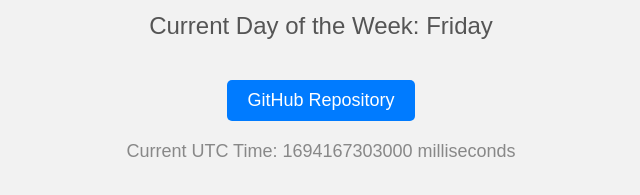
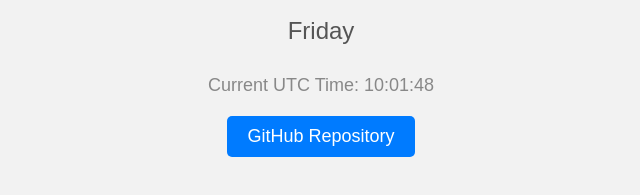
Before and after one commit to lumzyj/FrontendPage, a plain HTML site: page index.html in a window 1280 px wide. Shown: the part 429-624 px from the top of the page, without its empty margins (319-959 px from the left). Drawn offline with Linux system fonts and the light colour scheme.

Commit message:
UTCTime change

```diff
--- a/index.html
+++ b/index.html
@@ -13,35 +13,27 @@
 
     <div data-testid="currentDayOfTheWeek">Friday</div>
 
-    <div data-testid="currentDayOfTheWeek"></div>
+    <div data-testid="currentUTCTime"></div>
 
     <a href="https://github.com/lumzyj/FrontendPage.git" data-testid="githubURL">GitHub Repository</a>
 
-
-    <div data-testid="currentUTCTime"></div>
-
     <script>
-
-        function getCurrentDayOfWeek() {
-            const daysOfWeek = ["Sunday", "Monday", "Tuesday", "Wednesday", "Thursday", "Friday", "Saturday"];
-            const currentDate = new Date();
-            const dayIndex = currentDate.getDay();
-            return daysOfWeek[dayIndex];
+        // Function to update the digital clock
+        function updateDigitalClock() {
+            const currentUTCTimeElement = document.querySelector('[data-testid="currentUTCTime"]');
+            const currentTime = new Date();
+            const hours = String(currentTime.getUTCHours()).padStart(2, '0');
+            const minutes = String(currentTime.getUTCMinutes()).padStart(2, '0');
+            const seconds = String(currentTime.getUTCSeconds()).padStart(2, '0');
+            const timeString = `${hours}:${minutes}:${seconds}`;
+            currentUTCTimeElement.textContent = `Current UTC Time: ${timeString}`;
         }
 
-        // Display the current day of the week
-        const currentDayOfWeekElement = document.querySelector('[data-testid="currentDayOfTheWeek"]');
-        const currentDayOfWeek = getCurrentDayOfWeek();
-        currentDayOfWeekElement.textContent = `Current Day of the Week: ${currentDayOfWeek}`;
-        // Function to get the current UTC time in milliseconds
-        function getCurrentUTCTime() {
-            return new Date().getTime();
-        }
+        // Update the digital clock every second
+        setInterval(updateDigitalClock, 1000);
 
-        // Display the current UTC time
-        const currentUTCTimeElement = document.querySelector('[data-testid="currentUTCTime"]');
-        const currentUTCTime = getCurrentUTCTime();
-        currentUTCTimeElement.textContent = `Current UTC Time: ${currentUTCTime} milliseconds`;
+        // Initial update
+        updateDigitalClock();
     </script>
 </body>
 </html>
```
Also changed, not shown: style.css (+7 -8 lines).
